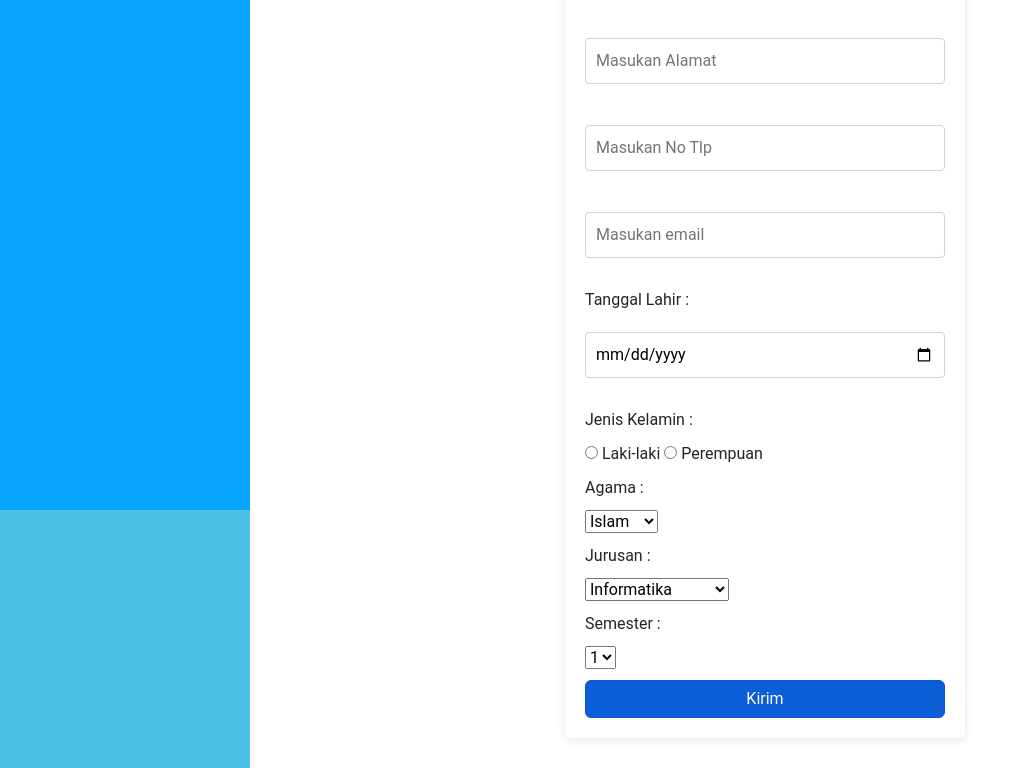
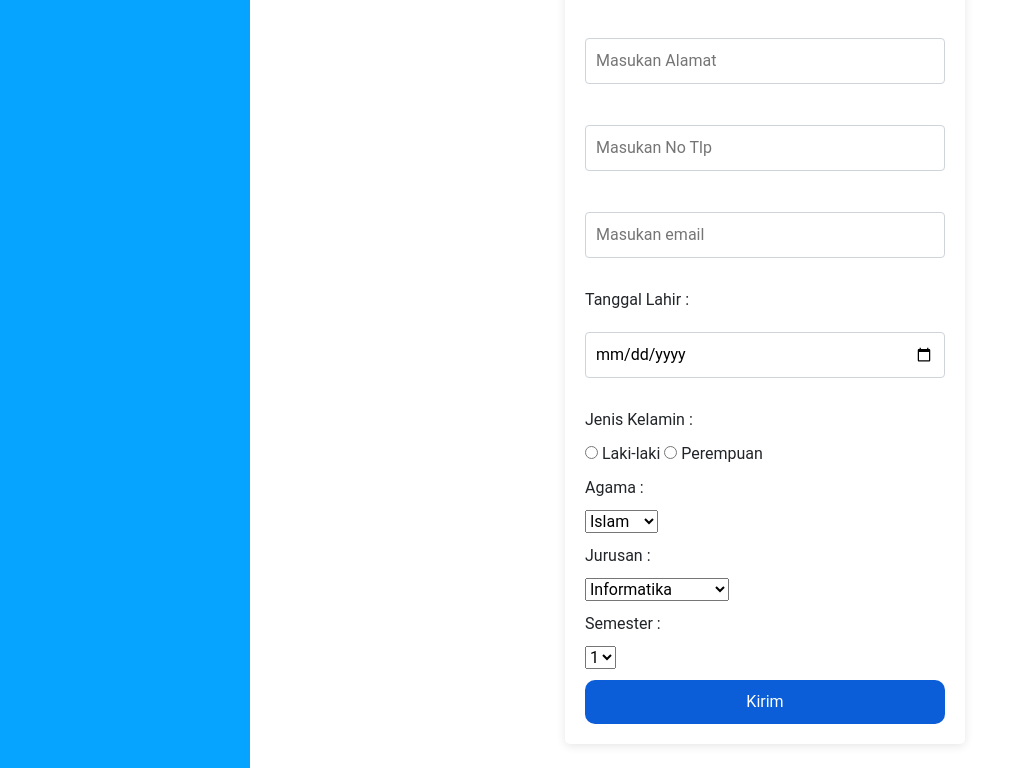
Before and after one commit to Galang0304/Web_DataMahasiswa, a plain HTML site: page input.html in a window 1280 px wide. In both pictures the pointer is over the button "Kirim". Shown: the part 290-1058 px from the top of the page, without its empty margins (0-1021 px from the left). Drawn offline with Linux system fonts and the light colour scheme; files that its build step writes are made by us from their sources.

Commit message:
update-input-button

```diff
--- a/assests/input.css
+++ b/assests/input.css
@@ -1,5 +1,5 @@
 body {
-    background-color: #4ec1e9;
+    background-color: #07a4ff;
     font-family: Arial, sans-serif;
 }
 
@@ -44,3 +44,12 @@ button {
     border: none;
     border-radius: 10px;
 }
+button:hover {
+    width: 100%;
+    padding: 10px;
+    margin: auto;
+    margin-top: 10px;
+    background-color: #07a4ff48;
+    border: none;
+    border-radius: 10px;
+}
```
